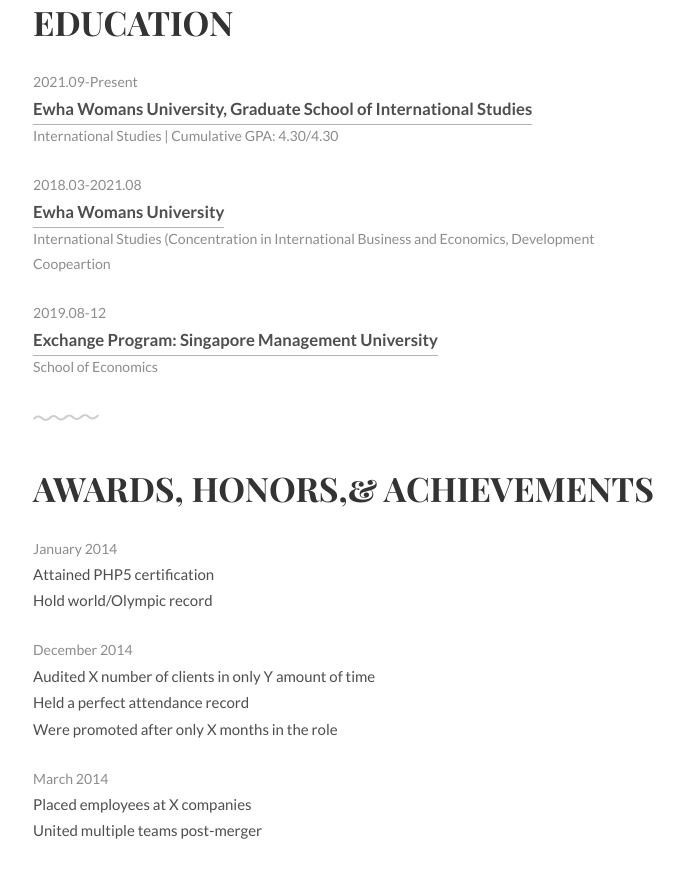
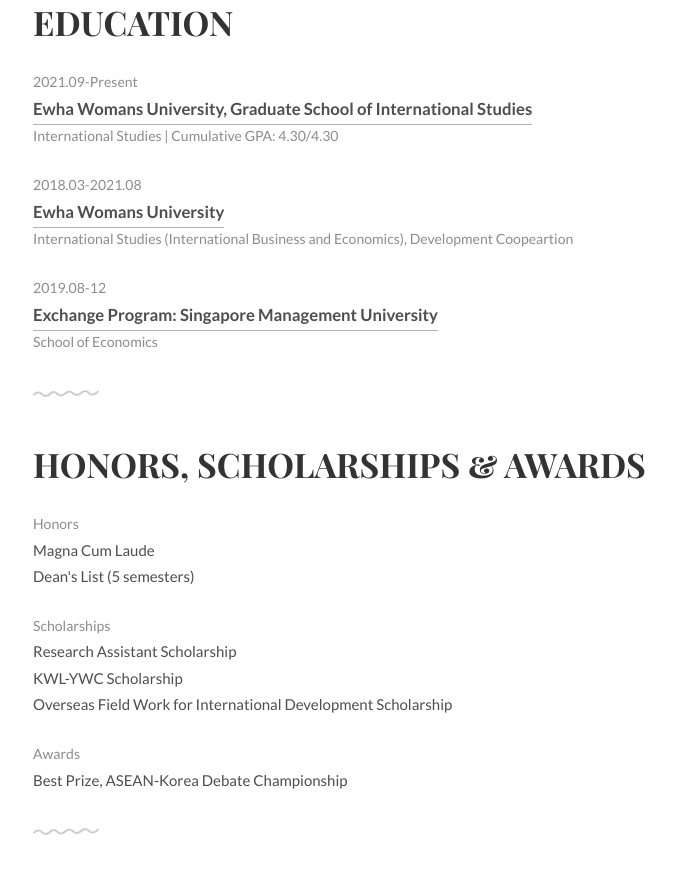
Before and after one commit to ohminjee/Profile-Main-MinJeeOh, a plain HTML site: page index.html in a window 1280 px wide. Shown: the part 521-1398 px from the top of the page, without its empty margins (296-980 px from the left). Drawn offline with Linux system fonts and the light colour scheme.

Commit message:
Update index.html

```diff
--- a/index.html
+++ b/index.html
@@ -53,7 +53,7 @@
 					<h1>My name is<br><span id="typed"></span></h1>
 				</div>
 				<p>
-					Thank you for visiting my page. For more information, please contact me via email (ohmoh17@gmail.com) or phone (+82-xx-xxxx-xxxx).
+					Thank you for visiting my page! For more information, please view my CV below or contact me via email (ohmoh17@gmail.com).
 			</div>
 		</div>
 	</div>
@@ -70,7 +70,7 @@
 			<ul class="work-list">
 				<li>2018.03-2021.08</li>
 				<li><a href="#">Ewha Womans University</a></li>
-				<li>International Studies (Concentration in International Business and Economics, Development Coopeartion</li>
+				<li>International Studies (International Business and Economics), Development Coopeartion</li>
 			</ul>
 			<ul class="work-list">
 				<li>2019.08-12</li>
@@ -83,27 +83,26 @@
 	<!-- Award & Achievements -->
 	<div class="award section second" id="achievements">
 		<div class="container">
-			<h1>Awards, Honors,& Achievements</h1>
+			<h1>HONORS, SCHOLARSHIPS & AWARDS</h1>
 			<ul class="award-list list-flat">
-				<li>January 2014</li>
-				<li>Attained PHP5 certification</li>
-				<li>Hold world/Olympic record</li>
+				<li>Honors</li>
+				<li>Magna Cum Laude</li>
+				<li>Dean's List (5 semesters)</li>
 			</ul>
 			<ul class="award-list list-flat">
-				<li>December 2014</li>
-				<li>Audited X number of clients in only Y amount of time</li>
-				<li>Held a perfect attendance record</li>
-				<li>Were promoted after only X months in the role</li>
+				<li>Scholarships</li>
+				<li>Research Assistant Scholarship</li>
+				<li>KWL-YWC Scholarship</li>
+				<li>Overseas Field Work for International Development Scholarship</li>
 			</ul>
 			<ul class="award-list list-flat">
-				<li>March 2014</li>
-				<li>Placed employees at X companies</li>
-				<li>United multiple teams post-merger</li>
+				<li>Awards</li>
+				<li>Best Prize, ASEAN-Korea Debate Championship</li>
 			</ul>
 		</div>
 	</div>
 
-	<!-- Technical Skills -->
+	<!-- RESEARCH & WORK EXPERIENCES -->
 	<div class="skills section second" id="skills">
 		<div class="container">
 			<h1>Experiences</h1>
```
